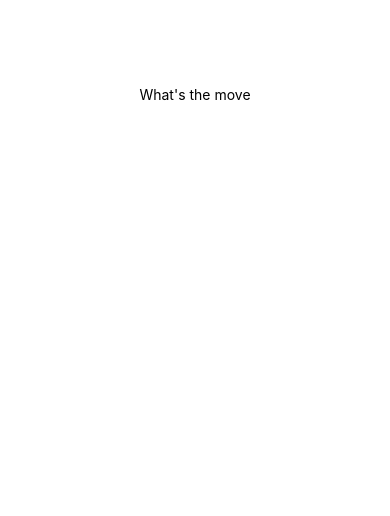
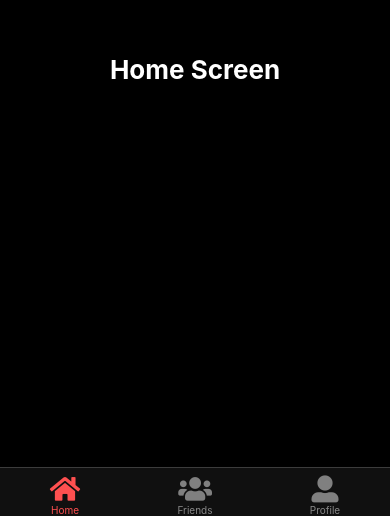
Before and after one commit to blakeaolson/Nightlife, a React Native app: screen / in a window 390 px wide. Shown: the part 328-844 px from the top of the page. Built offline with nearby package versions, Linux system fonts and the light colour scheme.

Commit message:
Added navigation

```diff
--- a/App.tsx
+++ b/App.tsx
@@ -1,20 +1,9 @@
-import { StatusBar } from 'expo-status-bar';
-import { StyleSheet, Text, View } from 'react-native';
+import * as React from 'react';
+import MainContainer from './Navigation/MainContainer';
 
 export default function App() {
+
   return (
-    <View style={styles.container}>
-      <Text>What's the move</Text>
-      <StatusBar style="auto" />
-    </View>
+    <MainContainer/>
   );
 }
-
-const styles = StyleSheet.create({
-  container: {
-    flex: 1,
-    backgroundColor: '#fff',
-    alignItems: 'center',
-    justifyContent: 'center',
-  },
-});
--- /dev/null
+++ b/Navigation/MainContainer.jsx
@@ -0,0 +1,60 @@
+import * as React from 'react';
+import { createBottomTabNavigator } from "@react-navigation/bottom-tabs";
+import { NavigationContainer } from '@react-navigation/native';
+import FontAwesome5 from 'react-native-vector-icons/FontAwesome5';
+import Main from './screens/main';
+import Friends from './screens/friends';
+import Profile from './screens/profile';
+
+
+const Tab = createBottomTabNavigator();
+
+export default function MainContainer(){
+  const mainTheme = {
+    dark: true,
+    colors: {
+      primary: 'rgb(255, 80, 80)',
+      background: 'black',
+      card: 'rgb(16, 16, 16)',
+      text: 'white',
+      border: 'rgb(60, 60, 60)',
+    }
+  };
+
+  return(
+    <NavigationContainer theme={mainTheme}>
+      <Tab.Navigator
+        initialRouteName='Home'
+        screenOptions={ ({route}) => ({
+          tabBarIcon: ({ focused }) => {
+            let iconName;
+            let rn = route.name;
+            let colorIcon;
+
+            if (rn === 'Home') {
+              iconName = 'home'
+            } else if (rn === 'Friends') {
+              iconName = 'users';
+            } else if (rn === 'Profile') {
+              iconName = 'user-alt';
+            }
+            colorIcon = focused ? "rgb(255, 80, 80)" : "grey";
+
+            return <FontAwesome5 name={iconName} size={27}
+            style={{
+              marginTop: 5,
+              alignSelf: 'center',
+              color: colorIcon,
+            }}
+            />
+          },
+          headerShown:false
+        })}
+      >
+        <Tab.Screen name={'Home'} component={Main}/>
+        <Tab.Screen name={'Friends'} component={Friends}/>
+        <Tab.Screen name={'Profile'} component={Profile}/>
+      </Tab.Navigator>
+    </NavigationContainer>
+  )
+}
--- /dev/null
+++ b/Navigation/screens/friends.tsx
@@ -0,0 +1,12 @@
+import * as React from 'react';
+import { View, Text } from 'react-native';
+
+export default function Friends() {
+    return (
+        <View style={{ flex: 1, alignItems: 'center', justifyContent: 'center' }}>
+            <Text
+                onPress={() => alert('This is the "Friends" screen.')}
+                style={{ fontSize: 26, fontWeight: 'bold', color:'white'}}>Friends</Text>
+        </View>
+    );
+}
--- /dev/null
+++ b/Navigation/screens/main.tsx
@@ -0,0 +1,12 @@
+import * as React from 'react';
+import { View, Text } from 'react-native';
+
+export default function Main() {
+    return (
+        <View style={{ flex: 1, alignItems: 'center', justifyContent: 'center' }}>
+            <Text
+                onPress={() => alert('This is the "Home" screen.')}
+                style={{ fontSize: 26, fontWeight: 'bold', color:'white'}}>Home Screen</Text>
+        </View>
+    );
+}
--- /dev/null
+++ b/Navigation/screens/profile.tsx
@@ -0,0 +1,12 @@
+import * as React from 'react';
+import { View, Text } from 'react-native';
+
+export default function Profile() {
+    return (
+        <View style={{ flex: 1, alignItems: 'center', justifyContent: 'center' }}>
+            <Text
+                onPress={() => alert('This is the "Profile" screen.')}
+                style={{ fontSize: 26, fontWeight: 'bold', color:'white'}}>Profile</Text>
+        </View>
+    );
+}
--- a/package.json
+++ b/package.json
@@ -9,10 +9,13 @@
     "web": "expo start --web"
   },
   "dependencies": {
+    "@react-navigation/bottom-tabs": "^6.5.7",
     "expo": "~48.0.4",
     "expo-status-bar": "~1.4.4",
     "react": "18.2.0",
     "react-native": "0.71.3",
+    "react-native-elements": "^3.4.3",
+    "react-native-vector-icons": "^9.2.0",
     "react-native-web": "~0.18.11"
   },
   "devDependencies": {
```
Also changed, not shown: 1 other file (tests, documents, lock files or other folders).
